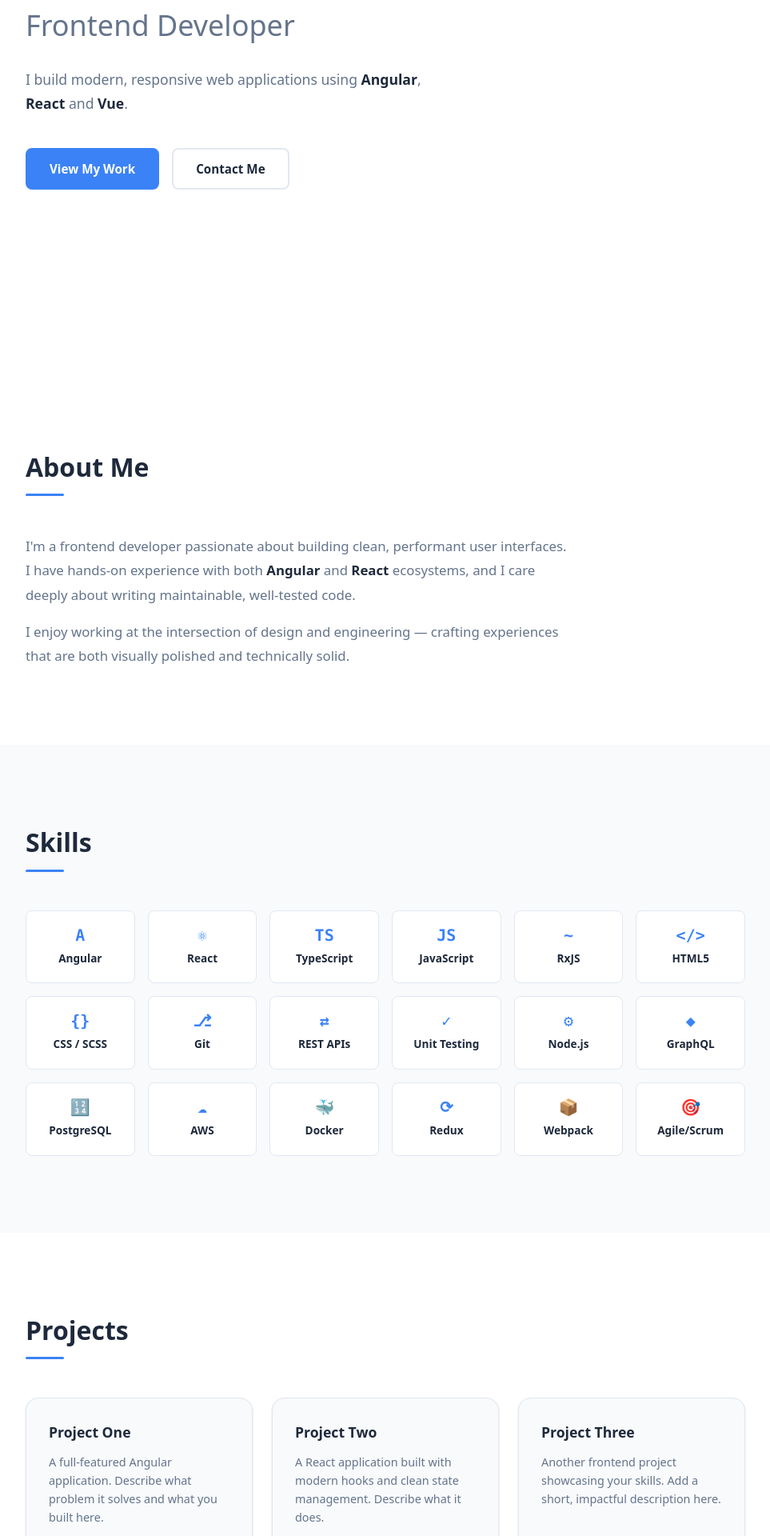
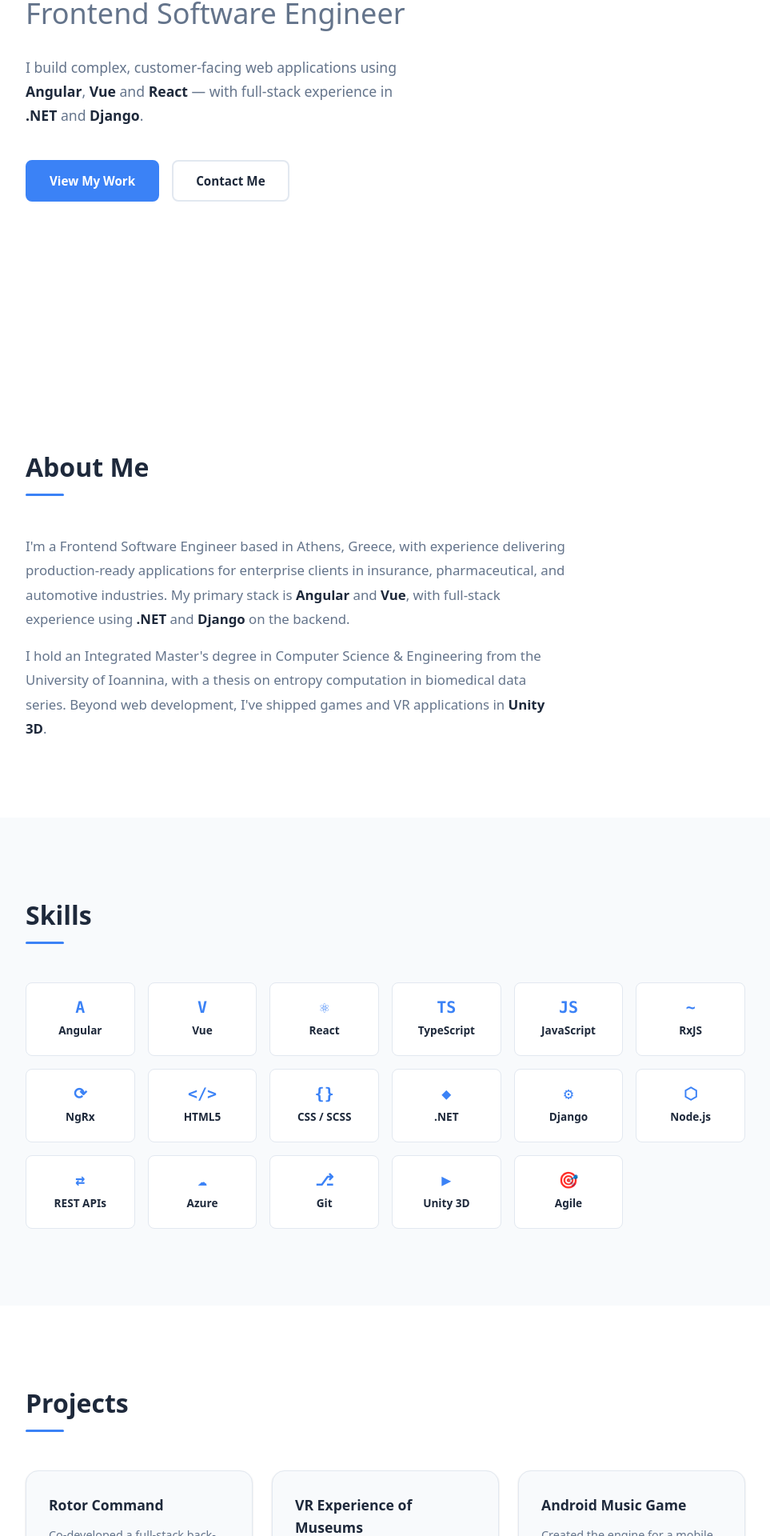
Before and after one commit to Sokratisk/portfolio, a React (Vite) app: page / in a window 1280 px wide. Shown: the part 338-2258 px from the top of the page at 80% size, without its empty margins (158-1121 px from the left). Built offline with nearby package versions, Linux system fonts and the light colour scheme.

Commit message:
Initial CV updates

```diff
--- a/index.html
+++ b/index.html
@@ -4,7 +4,19 @@
     <meta charset="UTF-8" />
     <link rel="icon" type="image/svg+xml" href="/favicon.svg" />
     <meta name="viewport" content="width=device-width, initial-scale=1.0" />
-    <title>Your Name | Frontend Developer</title>
+    <title>Sokratis Kelemidis | Frontend Software Engineer</title>
+    <meta name="description" content="Frontend Software Engineer based in Athens, Greece. Specializing in Angular, Vue, and React with full-stack experience in .NET and Django." />
+
+    <!-- Open Graph (WhatsApp, Telegram, Slack, Facebook, etc.) -->
+    <meta property="og:title" content="Sokratis Kelemidis | Frontend Software Engineer" />
+    <meta property="og:description" content="Frontend Software Engineer based in Athens, Greece. Specializing in Angular, Vue, and React with full-stack experience in .NET and Django." />
+    <meta property="og:type" content="website" />
+    <meta property="og:url" content="https://sokratis.dev" />
+
+    <!-- Twitter / X card -->
+    <meta name="twitter:card" content="summary" />
+    <meta name="twitter:title" content="Sokratis Kelemidis | Frontend Software Engineer" />
+    <meta name="twitter:description" content="Frontend Software Engineer based in Athens, Greece. Specializing in Angular, Vue, and React with full-stack experience in .NET and Django." />
   </head>
   <body>
     <div id="root"></div>
--- a/src/components/About.tsx
+++ b/src/components/About.tsx
@@ -5,15 +5,19 @@
         <h2 className="section-title">About Me</h2>
         <div className="about-content">
           <p>
-            I'm a frontend developer passionate about building clean,
-            performant user interfaces. I have hands-on experience with both{' '}
-            <strong>Angular</strong> and <strong>React</strong> ecosystems,
-            and I care deeply about writing maintainable, well-tested code.
+            I'm a Frontend Software Engineer based in Athens, Greece, with
+            experience delivering production-ready applications for enterprise
+            clients in insurance, pharmaceutical, and automotive industries.
+            My primary stack is <strong>Angular</strong> and{' '}
+            <strong>Vue</strong>, with full-stack experience using{' '}
+            <strong>.NET</strong> and <strong>Django</strong> on the backend.
           </p>
           <p>
-            I enjoy working at the intersection of design and engineering —
-            crafting experiences that are both visually polished and
-            technically solid.
+            I hold an Integrated Master's degree in Computer Science &amp;
+            Engineering from the University of Ioannina, with a thesis on
+            entropy computation in biomedical data series. Beyond web
+            development, I've shipped games and VR applications in{' '}
+            <strong>Unity 3D</strong>.
           </p>
         </div>
       </div>
--- a/src/components/Contact.tsx
+++ b/src/components/Contact.tsx
@@ -8,11 +8,11 @@
           want to say hi — my inbox is open!
         </p>
         <div className="contact-links">
-          <a href="mailto:your@email.com" className="btn btn-primary">
+          <a href="mailto:sokratis.kelemidis@gmail.com" className="btn btn-primary">
             Send Email
           </a>
           <a
-            href="https://github.com/yourusername"
+            href="https://github.com/Sokratisk"
             target="_blank"
             rel="noopener noreferrer"
             className="btn btn-outline"
@@ -20,7 +20,7 @@
             GitHub
           </a>
           <a
-            href="https://linkedin.com/in/yourusername"
+            href="https://linkedin.com/in/sokratis-kelemidis"
             target="_blank"
             rel="noopener noreferrer"
             className="btn btn-outline"
--- a/src/components/Footer.tsx
+++ b/src/components/Footer.tsx
@@ -4,7 +4,7 @@
       <p>
         Built with React &amp; Vite ·{' '}
         <a
-          href="https://github.com/yourusername/portfolio"
+          href="https://github.com/Sokratisk/portfolio"
           target="_blank"
           rel="noopener noreferrer"
         >
--- a/src/components/Hero.tsx
+++ b/src/components/Hero.tsx
@@ -4,11 +4,12 @@
       <div className="hero-content">
         <p className="hero-eyebrow">Hi, I'm</p>
         <h1>Sokratis Kelemidis</h1>
-        <h2>Frontend Developer</h2>
+        <h2>Frontend Software Engineer</h2>
         <p className="hero-description">
-          I build modern, responsive web applications using{" "}
-          <strong>Angular</strong>, <strong>React</strong> and{" "}
-          <strong>Vue</strong>.
+          I build complex, customer-facing web applications using{" "}
+          <strong>Angular</strong>, <strong>Vue</strong> and{" "}
+          <strong>React</strong> — with full-stack experience in{" "}
+          <strong>.NET</strong> and <strong>Django</strong>.
         </p>
         <div className="hero-actions">
           <a href="#projects" className="btn btn-primary">
--- a/src/data/projects.ts
+++ b/src/data/projects.ts
@@ -8,26 +8,21 @@
 
 export const projects: Project[] = [
   {
-    title: "Project One",
+    title: "Rotor Command",
     description:
-      "A full-featured Angular application. Describe what problem it solves and what you built here.",
-    tags: ["Angular", "TypeScript", "RxJS", "NgRx"],
-    github: "#",
-    live: "#",
+      "Co-developed a full-stack back-office web application for helicopter rental management. Handles scheduling, fleet tracking, and operational workflows for aviation clients.",
+    tags: ["React", "Django", "Python", "REST API"],
   },
   {
-    title: "Project Two",
+    title: "VR Experience of Museums",
     description:
-      "A React application built with modern hooks and clean state management. Describe what it does.",
-    tags: ["React", "TypeScript", "CSS Modules"],
-    github: "#",
-    live: "#",
+      "Full Oculus VR experience for Museums developed at Tenebra Studios. Built as a reusable framework adopted by various Greek museums to deliver immersive cultural experiences.",
+    tags: ["Unity 3D", "C#", "Oculus VR", "XR"],
   },
   {
-    title: "Project Three",
+    title: "Android Music Game",
     description:
-      "Another frontend project showcasing your skills. Add a short, impactful description here.",
-    tags: ["Angular", "TypeScript", "REST API"],
-    github: "#",
+      "Created the engine for a mobile game based on music with both 3D and 2D environments. Developed at Tenebra Studios as a rhythm-driven gameplay experience.",
+    tags: ["Unity 3D", "C#", "Android", "Mobile"],
   },
 ];
--- a/src/data/skills.ts
+++ b/src/data/skills.ts
@@ -5,21 +5,20 @@
 
 export const skills: Skill[] = [
   { name: 'Angular', icon: 'A' },
+  { name: 'Vue', icon: 'V' },
   { name: 'React', icon: '⚛' },
   { name: 'TypeScript', icon: 'TS' },
   { name: 'JavaScript', icon: 'JS' },
   { name: 'RxJS', icon: '~' },
+  { name: 'NgRx', icon: '⟳' },
   { name: 'HTML5', icon: '</>' },
   { name: 'CSS / SCSS', icon: '{}' },
+  { name: '.NET', icon: '◆' },
+  { name: 'Django', icon: '⚙' },
+  { name: 'Node.js', icon: '⬡' },
+  { name: 'REST APIs', icon: '⇄' },
+  { name: 'Azure', icon: '☁' },
   { name: 'Git', icon: '⎇' },
-  { name: 'REST APIs', icon: '⇄' },
-  { name: 'Unit Testing', icon: '✓' },
-  { name: 'Node.js', icon: '⚙' },
-  { name: 'GraphQL', icon: '◆' },
-  { name: 'PostgreSQL', icon: '🔢' },
-  { name: 'AWS', icon: '☁' },
-  { name: 'Docker', icon: '🐳' },
-  { name: 'Redux', icon: '⟳' },
-  { name: 'Webpack', icon: '📦' },
-  { name: 'Agile/Scrum', icon: '🎯' },
+  { name: 'Unity 3D', icon: '▶' },
+  { name: 'Agile', icon: '🎯' },
 ]
```
